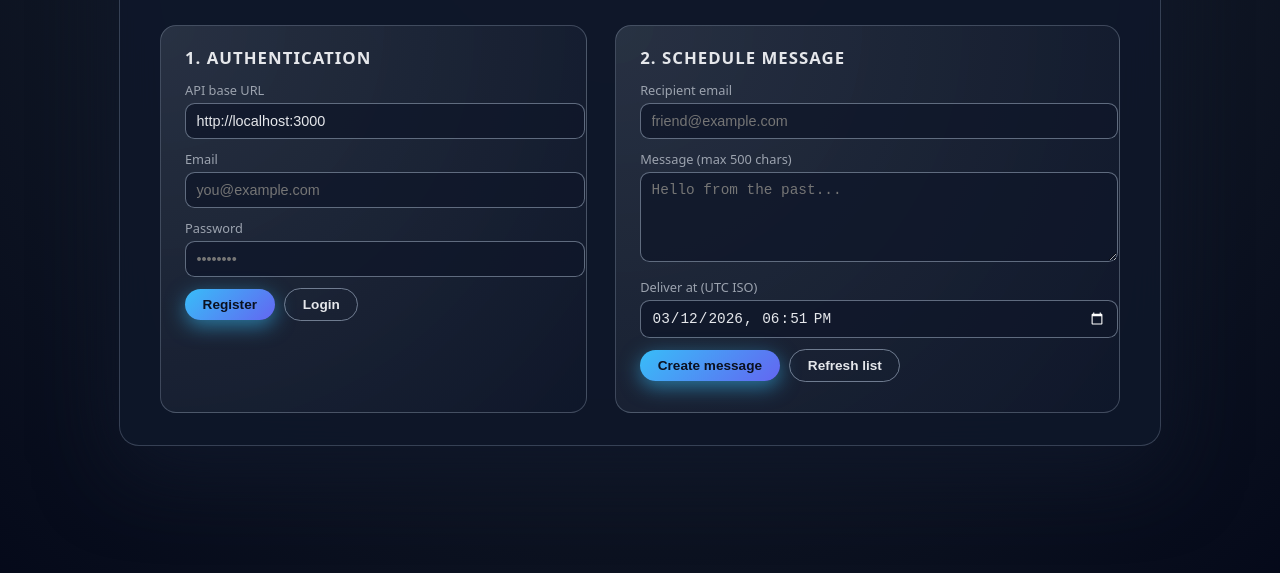
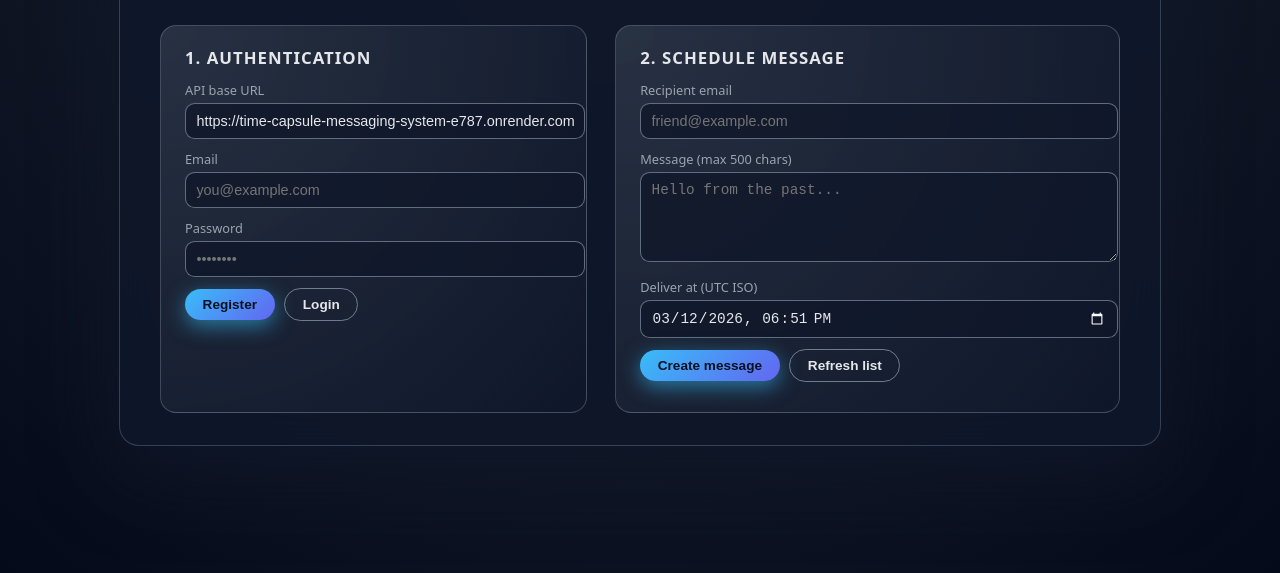
Before and after one commit to MAINAKSAHA07/Time-Capsule-Messaging-System, a website: page public/index.html in a window 1280 px wide. Shown: the part 151-724 px from the top of the page. Drawn offline with Linux system fonts and the light colour scheme.

Commit message:
url update

```diff
--- a/public/index.html
+++ b/public/index.html
@@ -214,7 +214,11 @@
           <h2>1. Authentication</h2>
           <div class="field">
             <label for="baseUrl">API base URL</label>
-            <input id="baseUrl" type="text" value="http://localhost:3000" />
+            <input
+              id="baseUrl"
+              type="text"
+              value="https://time-capsule-messaging-system-e787.onrender.com"
+            />
           </div>
           <div class="field">
             <label for="email">Email</label>
```
